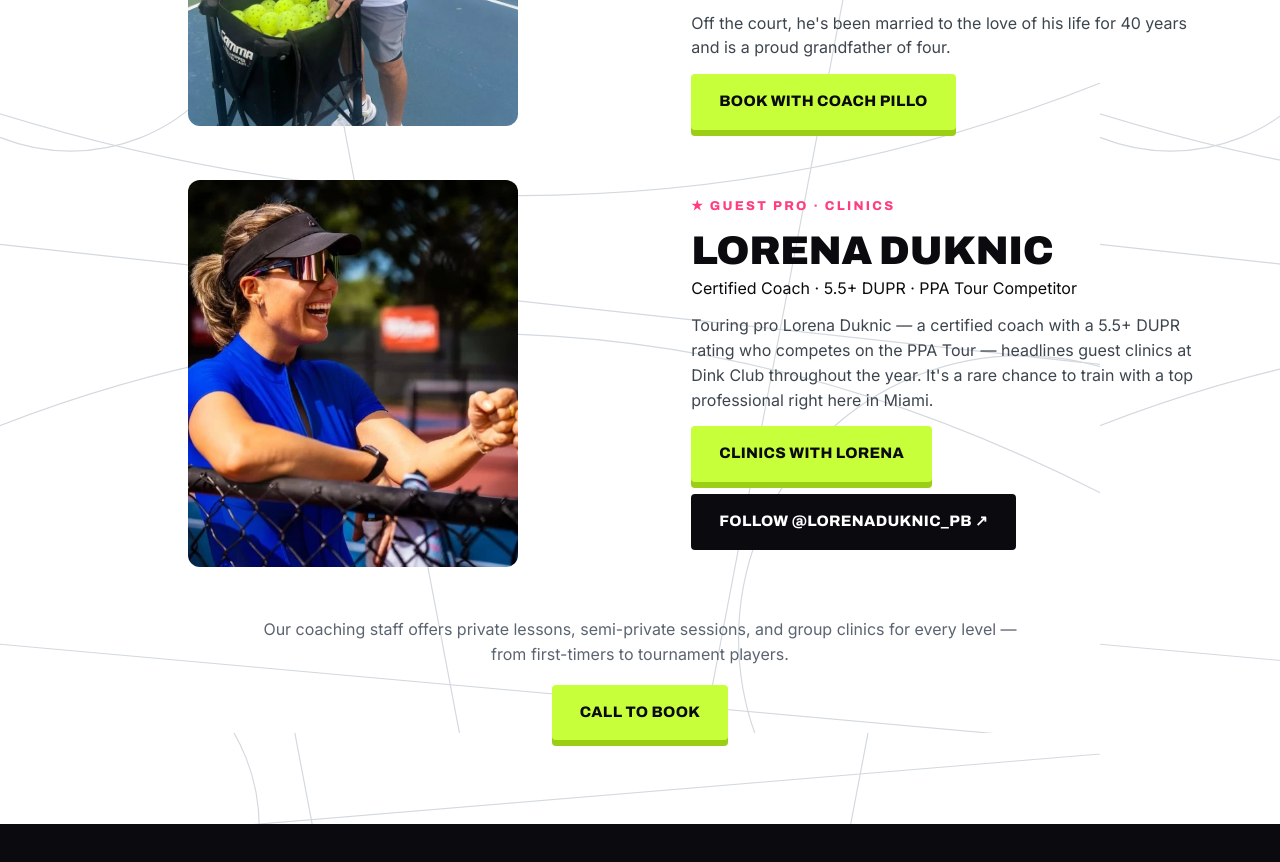
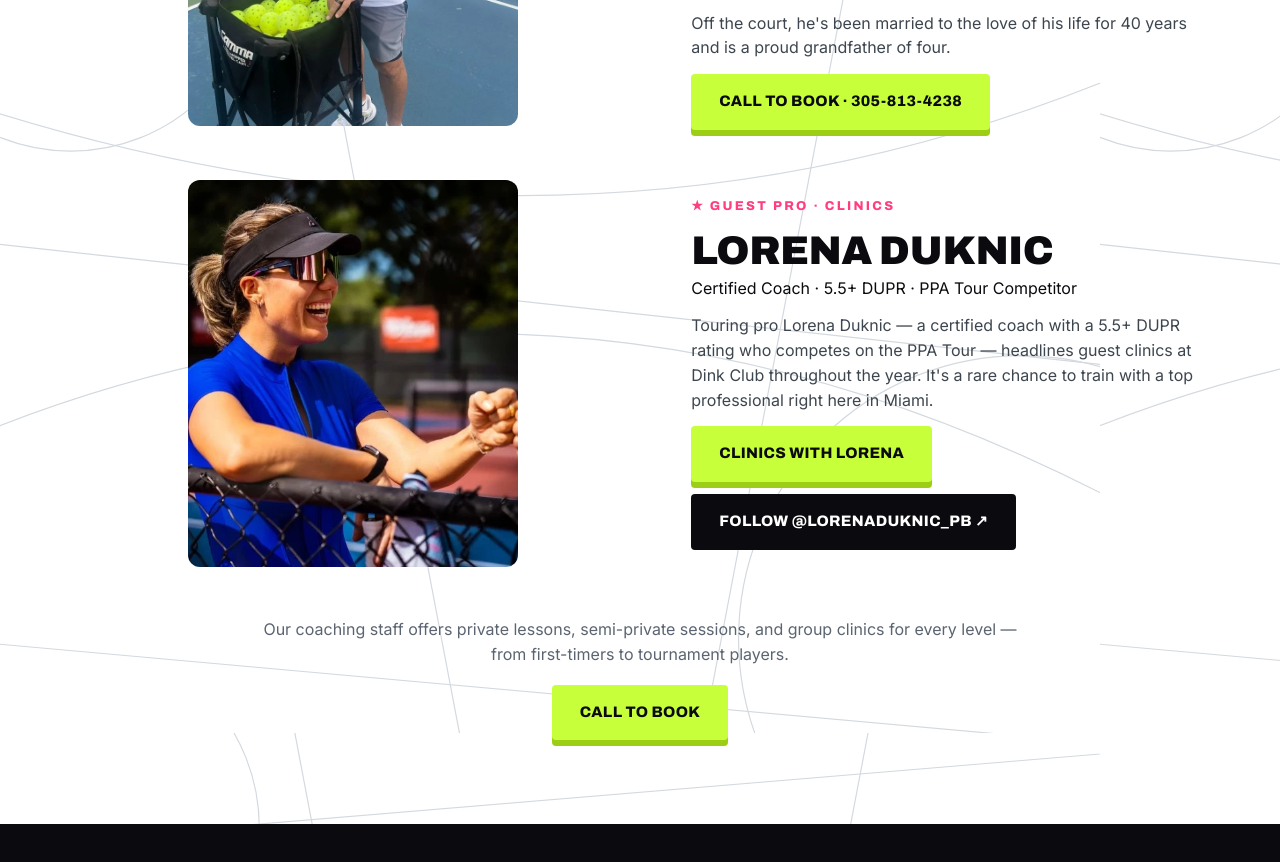
Before and after one commit to victorlazarus32/dinkclubwebsite, a plain HTML site: page lessons.html in a window 1280 px wide. Shown: the part 4453-5315 px from the top of the page. Drawn offline with Linux system fonts and the light colour scheme.

Commit message:
Lessons: relabel Coach Pillo button 'Call to Book · 305-813-4238' (was confusing tel: 'Book' button)

```diff
--- a/lessons.html
+++ b/lessons.html
@@ -220,7 +220,7 @@
         <p>Coach Pillo has been coaching for over four decades. It started back in 1983, when he took his first job at just 19 — coaching high school basketball — and he never really stopped. Along the way he coached his son through his Little League baseball years and taught music lessons on the side. About three years ago he found pickleball, thanks to Dink Club — the opportunity that gave him his start and opened the door to a game he loves sharing with players of every level.</p>
         <p>Off the court, he's been married to the love of his life for 40 years and is a proud grandfather of four.</p>
         <div style="display:flex;gap:12px;flex-wrap:wrap;margin-top:10px">
-          <a class="btn btn-volt" href="tel:+13058134238">Book with Coach Pillo</a>
+          <a class="btn btn-volt" href="tel:+13058134238">Call to Book · 305-813-4238</a>
         </div>
       </div>
     </div>
```
